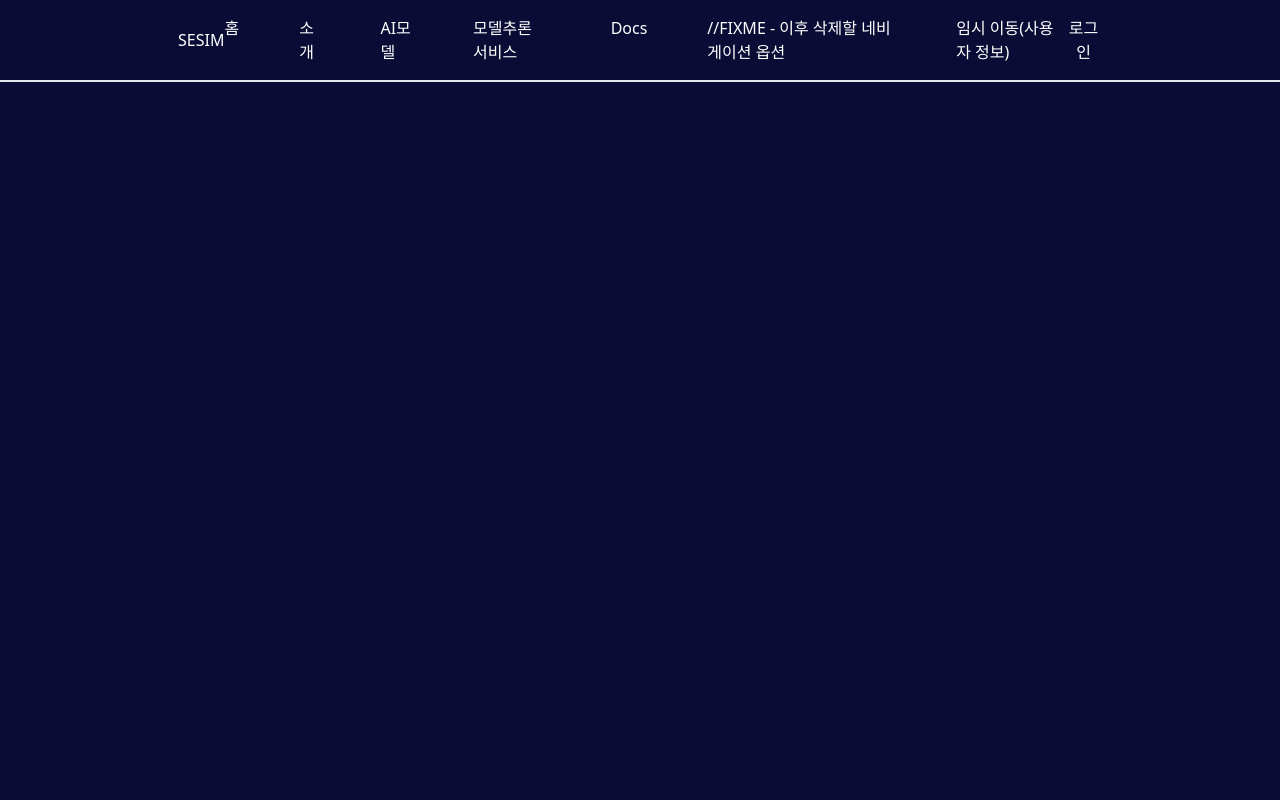
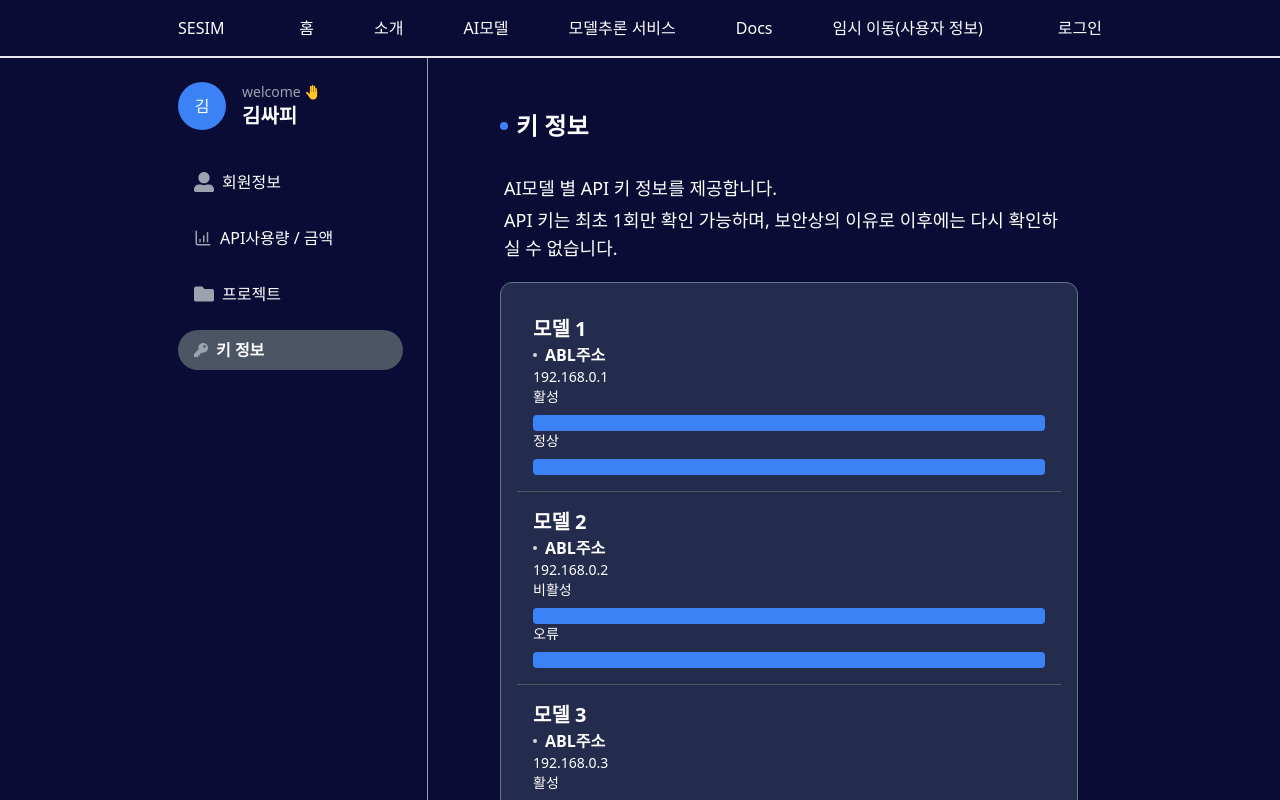
Before and after one commit to shunnnl/SESIM, a React (Vite) app in the folder fe/sesim/: page /keyinfo in a window 1280 px wide. Shown: the top 800 px of the page. Built offline with nearby package versions, Linux system fonts and the light colour scheme.

Commit message:
feat: 키 정보 페이지 구현중 [S12P31D109-166]

```diff
--- a/fe/sesim/src/App.tsx
+++ b/fe/sesim/src/App.tsx
@@ -4,6 +4,7 @@ import { DocsPage } from './pages/DocsPage';
 import { Navbar } from './components/Navbar';
 import { AboutPage } from './pages/AboutPage';
 import { AiModelPage } from './pages/AiModelPage';
+import { KeyInfoPage } from './pages/KeyInfoPage';
 import { UserInfoPage } from './pages/UserInfoPage';
 import { ModelInferenceServicePage } from './pages/ModelInferenceServicePage';
 
@@ -23,6 +24,7 @@ const Layout = () => {
           <Route path="/model-inference-service" element={<ModelInferenceServicePage />} />
           <Route path="/docs" element={<DocsPage />} />
           <Route path="/userinfo" element={<UserInfoPage/>} />
+          <Route path="/keyinfo" element={<KeyInfoPage/>} />
         </Routes>
       </main>
     </div>
--- /dev/null
+++ b/fe/sesim/src/components/KeyInfoPageComponents/KeyInfoListItem.tsx
@@ -0,0 +1,41 @@
+import React from 'react';
+
+interface ListItem {
+    id: number; // 각 항목을 구분할 수 있는 고유한 ID
+    modelName: string;
+    ALBadress: string;
+    APIKeyState: string;
+    state: string;
+}
+
+interface ItemListProps {
+    items: ListItem[];
+}
+
+const ItemList: React.FC<ItemListProps> = ({ items }) => {
+    return (
+        <div className="w-full bg-[#242C4D] rounded-xl p-4 flex flex-col justify-start h-auto border border-slate-500">
+            <div className="flex flex-col w-full">
+                {items.map((item, index) => (
+                    <div
+                        key={item.id} // 이제 고유한 id를 사용
+                        className={`flex flex-col p-4 mb-4] ${index < items.length - 1 ? 'border-b border-gray-600' : ''}`} // 마지막 아이템에는 border 생략
+                    >
+                        <p className="text-xl font-semibold text-white">{item.modelName}</p>
+                        <p className="text-base font-semibold text-white flex items-center gap-2">
+                            <span className="w-1 h-1 rounded-full bg-gray-300 inline-block" />
+                            ABL주소
+                        </p>
+                        <p className="text-sm text-white">{item.ALBadress}</p>
+                        <p className="text-sm text-white">{item.APIKeyState}</p>
+                        <button className="mt-2 px-4 py-2 bg-blue-500 text-white rounded hover:bg-blue-600 transition duration-200"/>
+                        <p className="text-sm text-white">{item.state}</p>
+                        <button className="mt-2 px-4 py-2 bg-blue-500 text-white rounded hover:bg-blue-600 transition duration-200"/>
+                    </div>
+                ))}
+            </div>
+        </div>
+    );
+};
+
+export default ItemList;
--- a/fe/sesim/src/components/Navbar.tsx
+++ b/fe/sesim/src/components/Navbar.tsx
@@ -25,7 +25,7 @@ export const Navbar: React.FC = () => {
                 <Link to="/docs">
                     Docs
                 </Link>
-                //FIXME - 이후 삭제할 네비게이션 옵션
+               {/* FIXME - 이후 삭제할 네비게이션 옵션 */}
                 <Link to="/userinfo">
                     임시 이동(사용자 정보)
                 </Link>
--- a/fe/sesim/src/components/Sidebar.tsx
+++ b/fe/sesim/src/components/Sidebar.tsx
@@ -38,9 +38,9 @@ export const Sidebar: React.FC = () => {
                     프로젝트
                 </NavLink>
 
-                <NavLink to="/help" className={getNavLinkClass}>
+                <NavLink to="/keyinfo" className={getNavLinkClass}>
                     <FaKey className="text-sm text-gray-400" />
-                    키발급
+                    키 정보
                 </NavLink>
             </nav>
         </div>
--- /dev/null
+++ b/fe/sesim/src/pages/KeyInfoPage.tsx
@@ -0,0 +1,35 @@
+import React from "react";
+import { Sidebar } from "../components/Sidebar";
+import ItemList from "../components/KeyInfoPageComponents/KeyInfoListItem";
+
+export const KeyInfoPage = () => {
+    const items = [
+        { id: 1, modelName: '모델 1', ALBadress: '192.168.0.1', APIKeyState: '활성', state: '정상' },
+        { id: 2, modelName: '모델 2', ALBadress: '192.168.0.2', APIKeyState: '비활성', state: '오류' },
+        { id: 3, modelName: '모델 3', ALBadress: '192.168.0.3', APIKeyState: '활성', state: '정상' },
+        { id: 4, modelName: '모델 4', ALBadress: '192.168.0.4', APIKeyState: '비활성', state: '정상' },
+    ];
+
+    return (
+        <div className="flex min-h-screen text-white bg-gradient-radial from-blue-900 via-indigo-900 to-black">
+            <div className="mr-12">
+                <Sidebar />
+            </div>
+            <div className="flex flex-col flex-1 p-6 mt-4">
+                <div>
+                    <h1 className="text-2xl font-semibold flex items-center gap-2 mt-3 mb-8">
+                        <span className="w-2 h-2 rounded-full bg-blue-500" />
+                        키 정보
+                    </h1>
+                    <p className="text-lg font-medium m-1">AI모델 별 API 키 정보를 제공합니다.</p>
+                    <p className="text-lg font-medium m-1">API 키는 최초 1회만 확인 가능하며, 보안상의 이유로 이후에는 다시 확인하실 수 없습니다.</p>
+                </div>
+
+                {/* 문구 밑에 ItemList 배치 */}
+                <div className="mt-4">
+                    <ItemList items={items} />
+                </div>
+            </div>
+        </div>
+    );
+};
```
